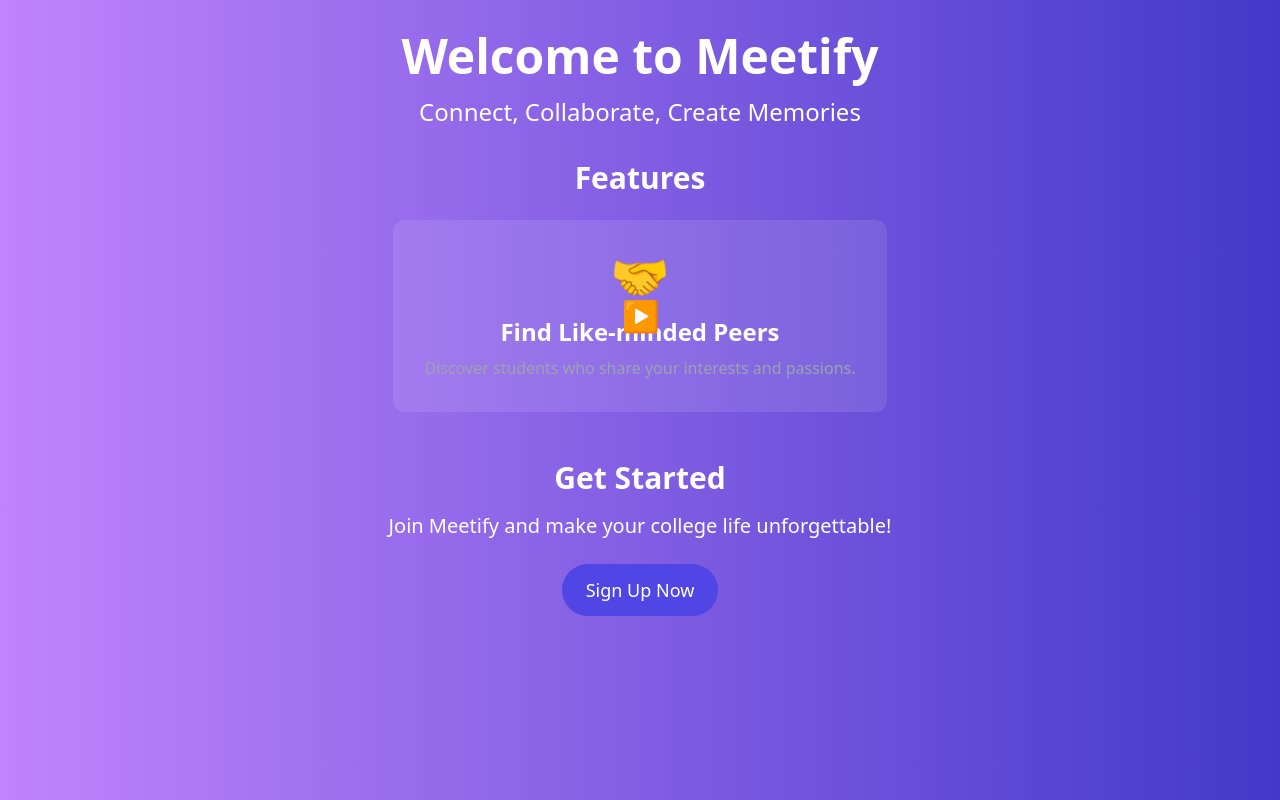
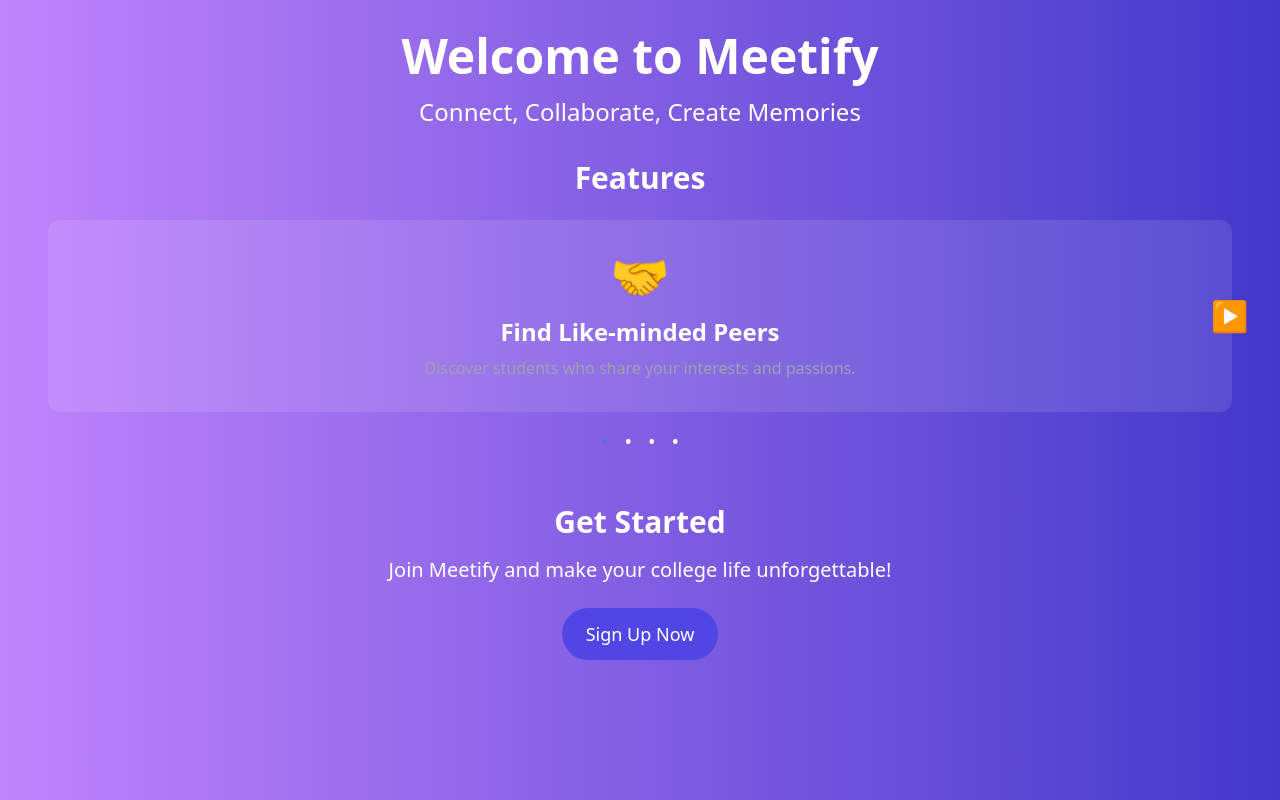
Before and after one commit to sikehish/Meetify, a React (Vite) app in the folder frontend/: page / in a window 1280 px wide. Built offline with nearby package versions, Linux system fonts and the light colour scheme.

Commit message:
Added Home and Navbar

```diff
--- a/frontend/package.json
+++ b/frontend/package.json
@@ -11,7 +11,8 @@
   },
   "dependencies": {
     "react": "^18.2.0",
-    "react-dom": "^18.2.0"
+    "react-dom": "^18.2.0",
+    "swiper": "^11.0.2"
   },
   "devDependencies": {
     "@types/react": "^18.2.15",
--- a/frontend/src/App.jsx
+++ b/frontend/src/App.jsx
@@ -1,81 +1,11 @@
-import React, { useState } from 'react';
+import { useState } from 'react'
+import Home from './pages/Home'
 
-const App = () => {
-  const [activeFeature, setActiveFeature] = useState(0);
-  const features = [
-    {
-      title: "Find Like-minded Peers",
-      description: "Discover students who share your interests and passions.",
-      icon: "🤝",
-    },
-    {
-      title: "Collaborate Effortlessly",
-      description: "Work on projects and assignments together with your newfound friends.",
-      icon: "🤝📚",
-    },
-    {
-      title: "Create Lasting Memories",
-      description: "Enjoy college life to the fullest with fun events and adventures.",
-      icon: "📷🎉",
-    },
-    {
-      title: "Personalized Experience",
-      description: "Tailored recommendations and meetups just for you.",
-      icon: "🧩✨",
-    },
-  ];
-
-  const nextFeature = () => {
-    setActiveFeature((activeFeature + 1) % features.length);
-  };
-
-  const prevFeature = () => {
-    setActiveFeature((activeFeature - 1 + features.length) % features.length);
-  };
+function App() {
 
   return (
-    <div className="min-h-screen bg-gradient-to-r from-purple-400 to-indigo-700 text-white p-8">
-      <header className="text-center mb-8">
-        <h1 className="text-5xl font-extrabold">Welcome to Meetify</h1>
-        <p className="text-2xl mt-4">Connect, Collaborate, Create Memories</p>
-      </header>
+    <Home />
+  )
+}
 
-      <section className="text-center mb-12">
-        <h2 className="text-3xl font-semibold">Features</h2>
-        <div className="relative mt-6">
-          <div className="absolute top-0 left-0 bottom-0 right-0 z-10 flex items-center justify-center">
-            <button
-              className="text-3xl text-white hover:text-indigo-300 transition transform hover:scale-110 focus:outline-none"
-              onClick={prevFeature}
-            >
-              &#9664;
-            </button>
-          </div>
-          <div className="relative flex justify-center items-center">
-            <div className="p-8 mx-4 bg-white bg-opacity-10 rounded-xl">
-              <div className="text-5xl mb-4">{features[activeFeature].icon}</div>
-              <h3 className="text-2xl font-semibold mb-2">{features[activeFeature].title}</h3>
-              <p className="text-gray-400">{features[activeFeature].description}</p>
-            </div>
-          </div>
-          <div className="absolute top-0 left-0 bottom-0 right-0 z-10 flex items-center justify-center">
-            <button
-              className="text-3xl text-white hover:text-indigo-300 transition transform hover:scale-110 focus:outline-none"
-              onClick={nextFeature}
-            >
-              &#9654;
-            </button>
-          </div>
-        </div>
-      </section>
-
-      <section className="text-center">
-        <h2 className="text-3xl font-semibold">Get Started</h2>
-        <p className="text-xl mt-4">Join Meetify and make your college life unforgettable!</p>
-        <button className="bg-indigo-600 text-white py-3 px-6 mt-6 text-lg rounded-full hover:bg-indigo-700 transition">Sign Up Now</button>
-      </section>
-    </div>
-  );
-};
-
-export default App;
+export default App
--- /dev/null
+++ b/frontend/src/components/Navbar.jsx
@@ -0,0 +1,68 @@
+import React, { useState } from 'react';
+
+const Navbar = () => {
+  const [isOpen, setIsOpen] = useState(false);
+
+  const toggleMenu = () => {
+    setIsOpen(!isOpen);
+  };
+
+  return (
+    <nav className="bg-indigo-800 p-4">
+      <div className="flex items-center justify-between">
+        <div className="text-2xl font-extrabold text-white">Meetify</div>
+        <div className="md:hidden">
+          <button onClick={toggleMenu} className="text-white">
+            <svg
+              xmlns="http://www.w3.org/2000/svg"
+              className="h-6 w-6"
+              fill="none"
+              viewBox="0 0 24 24"
+              stroke="currentColor"
+            >
+              {isOpen ? (
+                <path
+                  strokeLinecap="round"
+                  strokeLinejoin="round"
+                  strokeWidth="2"
+                  d="M6 18L18 6M6 6l12 12"
+                />
+              ) : (
+                <path
+                  strokeLinecap="round"
+                  strokeLinejoin="round"
+                  strokeWidth="2"
+                  d="M4 6h16M4 12h16M4 18h16"
+                />
+              )}
+            </svg>
+          </button>
+        </div>
+        <ul className={`md:flex space-x-4 ${isOpen ? 'block' : 'hidden'}`}>
+          <li>
+            <a className="text-white" href="#home">
+              Home
+            </a>
+          </li>
+          <li>
+            <a className="text-white" href="#login">
+              Login
+            </a>
+          </li>
+          <li>
+            <a className="text-white" href="#meets">
+              Meets
+            </a>
+          </li>
+          <li>
+            <a className="text-white" href="#profile">
+              Profile
+            </a>
+          </li>
+        </ul>
+      </div>
+    </nav>
+  );
+};
+
+export default Navbar;
--- /dev/null
+++ b/frontend/src/pages/Home.jsx
@@ -0,0 +1,98 @@
+import React, { useState } from 'react';
+
+const Home = () => {
+  const [activeFeature, setActiveFeature] = useState(0);
+  const features = [
+    {
+      title: "Find Like-minded Peers",
+      description: "Discover students who share your interests and passions.",
+      icon: "🤝",
+    },
+    {
+      title: "Collaborate Effortlessly",
+      description: "Work on projects and assignments together with your newfound friends.",
+      icon: "🤝📚",
+    },
+    {
+      title: "Create Lasting Memories",
+      description: "Enjoy college life to the fullest with fun events and adventures.",
+      icon: "📷🎉",
+    },
+    {
+      title: "Personalized Experience",
+      description: "Tailored recommendations and meetups just for you.",
+      icon: "🧩✨",
+    },
+  ];
+
+  const nextFeature = () => {
+    setActiveFeature((activeFeature + 1) % features.length);
+  };
+
+  const prevFeature = () => {
+    setActiveFeature((activeFeature - 1 + features.length) % features.length);
+  };
+
+  const goToFeature = (index) => {
+    setActiveFeature(index);
+  };
+
+  return (
+    <div className="min-h-screen bg-gradient-to-r from-purple-400 to-indigo-700 text-white p-8">
+      <header className="text-center mb-8">
+        <h1 className="text-5xl font-extrabold">Welcome to Meetify</h1>
+        <p className="text-2xl mt-4">Connect, Collaborate, Create Memories</p>
+      </header>
+
+      <section className="text-center mb-12">
+        <h2 className="text-3xl font-semibold">Features</h2>
+        <div className="relative mt-6">
+          {activeFeature > 0 && (
+            <button
+              className="absolute left-0 top-1/2 transform -translate-y-1/2 text-3xl text-white hover:text-indigo-300 transition transform hover:scale-110 focus:outline-none"
+              onClick={prevFeature}
+            >
+              &#9664;
+            </button>
+          )}
+          <div className="p-8 mx-4 bg-white bg-opacity-10 rounded-xl">
+            <div className="text-5xl mb-4">{features[activeFeature].icon}</div>
+            <h3 className="text-2xl font-semibold mb-2">{features[activeFeature].title}</h3>
+            <p className="text-gray-400">{features[activeFeature].description}</p>
+          </div>
+          {activeFeature < features.length - 1 && (
+            <button
+              className="absolute right-0 top-1/2 transform -translate-y-1/2 text-3xl text-white hover:text-indigo-300 transition transform hover:scale-110 focus:outline-none"
+              onClick={nextFeature}
+            >
+              &#9654;
+            </button>
+          )}
+        </div>
+        <div className="mt-4 flex justify-center">
+          {features.map((_, index) => (
+            <button
+              key={index}
+              className={`text-xl mx-2 focus:outline-none ${
+                index === activeFeature
+                  ? 'text-indigo-500'
+                  : 'text-white hover:text-indigo-300'
+              }`}
+              onClick={() => goToFeature(index)}
+            >
+              &bull;
+            </button>
+          ))}
+        </div>
+      </section>
+
+      <section className="text-center">
+        <h2 className="text-3xl font-semibold">Get Started</h2>
+        <p className="text-xl mt-4">Join Meetify and make your college life unforgettable!</p>
+        <button className="bg-indigo-600 text-white py-3 px-6 mt-6 text-lg rounded-full hover:bg-indigo-700 transition">Sign Up Now</button>
+      </section>
+    </div>
+  );
+};
+
+export default Home;
```
Also changed, not shown: 1 other file (tests, documents, lock files or other folders).
